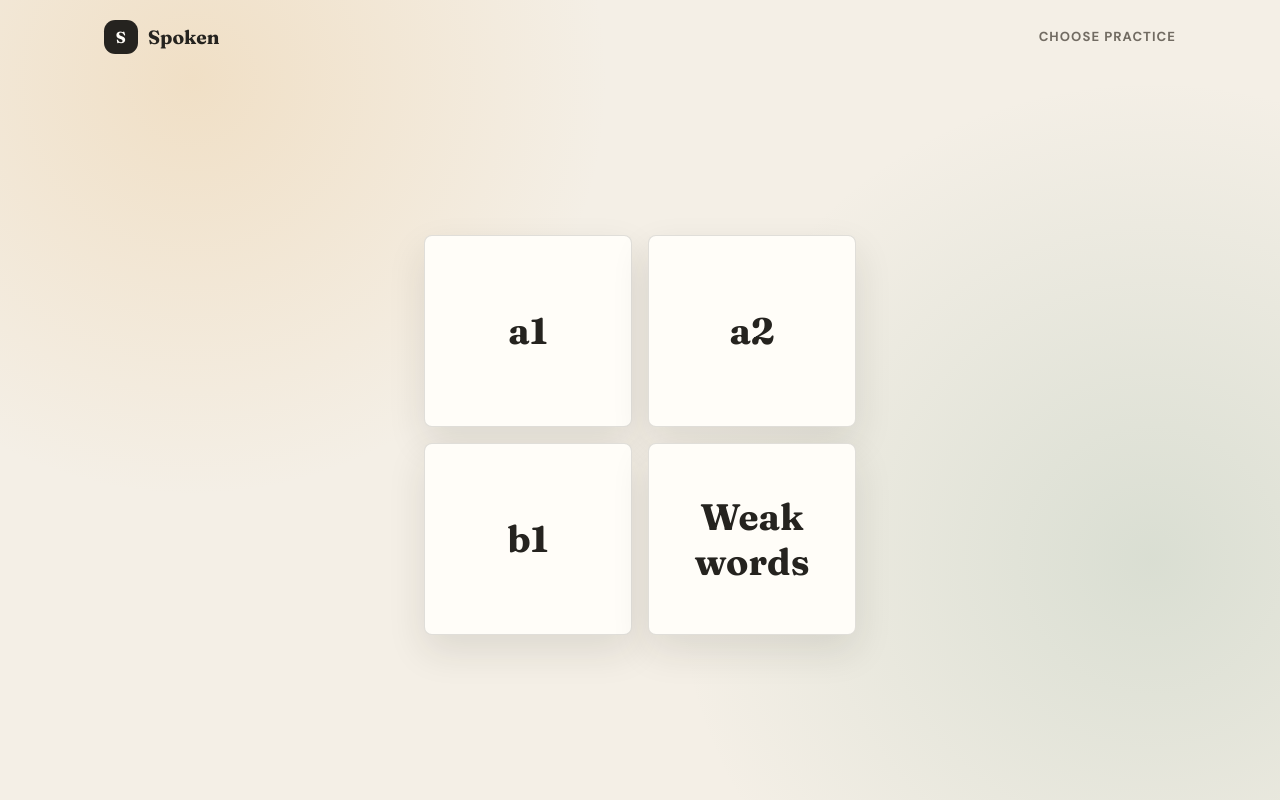
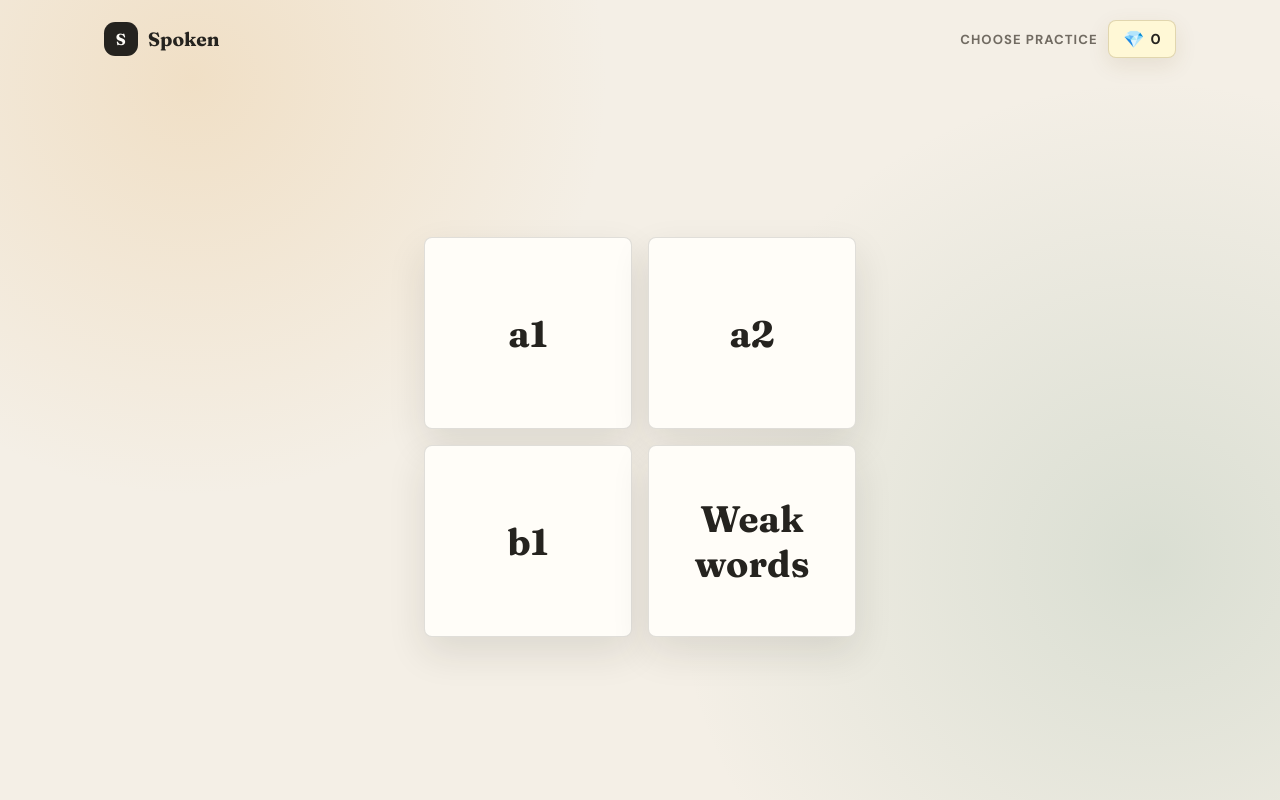
Before and after one commit to Viesha55555/lang, an Angular app: page / in a window 1280 px wide. Built offline with nearby package versions, Linux system fonts and the light colour scheme.

Commit message:
adding gems

```diff
--- a/src/app/core/domain/services/study-session.service.ts
+++ b/src/app/core/domain/services/study-session.service.ts
@@ -29,6 +29,7 @@ export class StudySessionService {
   readonly currentCard = signal<Flashcard | null>(null);
   readonly practiceDeck = signal<PracticeDeck | null>(null);
   readonly lastResult = signal<ReviewResult | null>(null);
+  readonly gemCount = signal(0);
   readonly isListening = signal(false);
   readonly isLoading = signal(false);
   readonly error = signal<string | null>(null);
@@ -146,6 +147,7 @@ export class StudySessionService {
       this.currentCard.set(updatedCard);
 
       if (reviewResult.passed) {
+        this.gemCount.update((count) => count + 1);
         void this.answerFeedback.playCorrect().catch(() => undefined);
       }
     } catch (error: unknown) {
--- a/src/app/features/study/study-page.component.html
+++ b/src/app/features/study/study-page.component.html
@@ -4,6 +4,7 @@
       <span class="brand-mark" aria-hidden="true">S</span>
       <span>Spoken</span>
     </a>
+    <div class="topbar-actions">
       @if (session.practiceDeck()) {
         <div class="practice-status">
           @if (session.progressLabel(); as progressLabel) {
@@ -16,6 +17,11 @@
       } @else {
         <p class="mode">Choose practice</p>
       }
+      <div class="gem-counter" aria-label="Total gems">
+        <span class="gem-icon" aria-hidden="true">💎</span>
+        <span>{{ session.gemCount() }}</span>
+      </div>
+    </div>
   </header>
 
   @if (session.practiceDeck()) {
--- a/src/app/features/study/study-page.component.scss
+++ b/src/app/features/study/study-page.component.scss
@@ -55,6 +55,14 @@
   text-transform: uppercase;
 }
 
+.topbar-actions {
+  display: inline-flex;
+  gap: 0.65rem;
+  align-items: center;
+  justify-content: flex-end;
+  min-width: 0;
+}
+
 .practice-status {
   display: inline-flex;
   gap: 0.65rem;
@@ -73,6 +81,29 @@
   color: #716b62;
   font-size: 0.82rem;
   font-weight: 800;
+  line-height: 1;
+}
+
+.gem-counter {
+  display: inline-flex;
+  gap: 0.4rem;
+  align-items: center;
+  justify-content: center;
+  min-width: 4.25rem;
+  min-height: 2.4rem;
+  padding: 0 0.8rem;
+  border: 1px solid rgb(105 77 17 / 0.2);
+  border-radius: 0.5rem;
+  background: #fff8d6;
+  color: #25231f;
+  font-size: 0.9rem;
+  font-weight: 900;
+  line-height: 1;
+  box-shadow: 0 0.45rem 1.4rem rgb(105 77 17 / 0.1);
+}
+
+.gem-icon {
+  font-size: 1.05rem;
   line-height: 1;
 }
 
@@ -241,6 +272,16 @@
     padding-inline: 1rem;
   }
 
+  .brand span:last-child,
+  .mode {
+    display: none;
+  }
+
+  .topbar-actions,
+  .practice-status {
+    gap: 0.5rem;
+  }
+
   .start-menu {
     grid-template-columns: 1fr;
     gap: 0.75rem;
```
Lines whose indentation alone changed are shown as unchanged.
